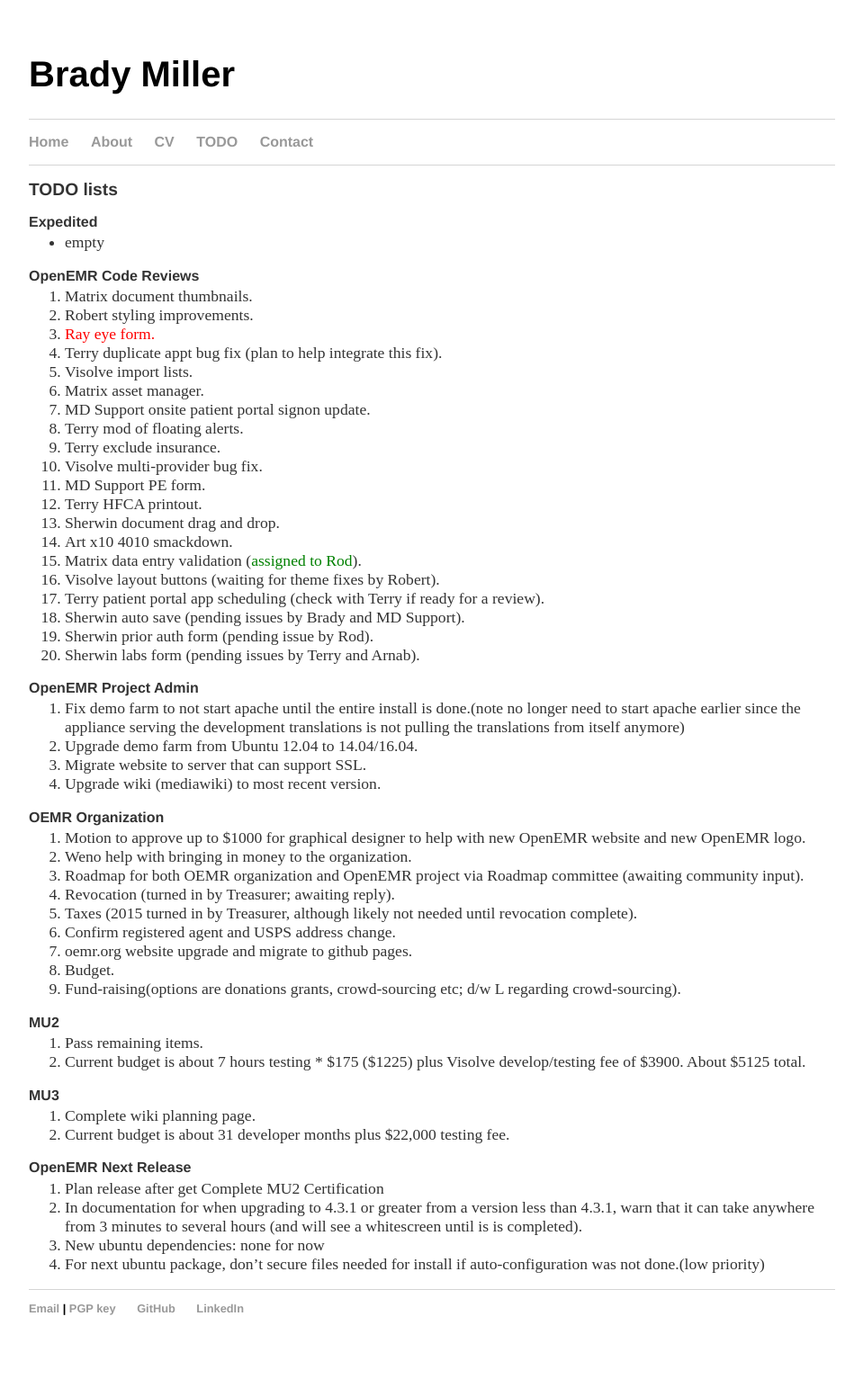
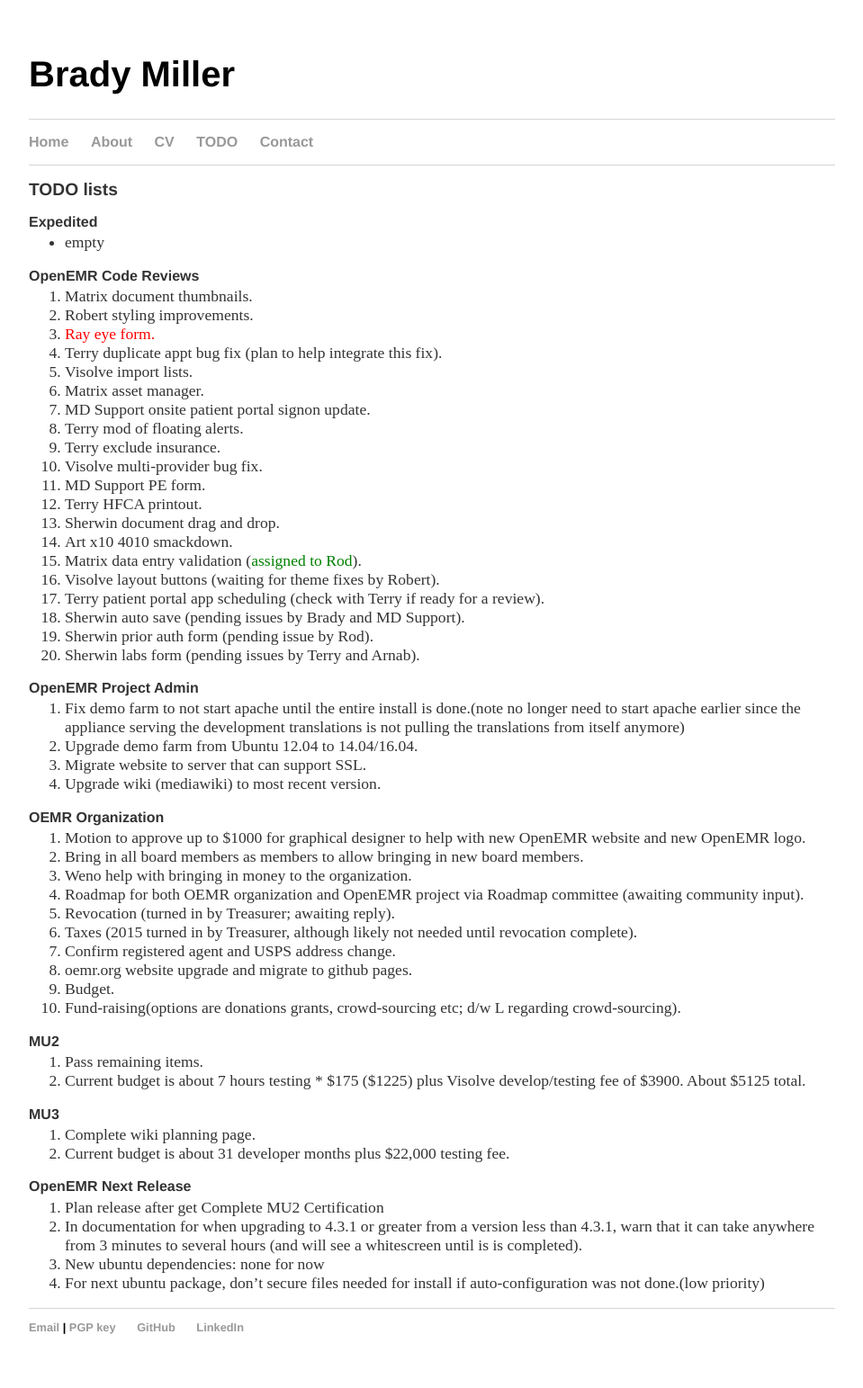
Before and after one commit to bradymiller/bradymiller.github.io, a Jekyll site: the page built from todo/index.md, in a window 1280 px wide. Shown: the whole page at 90% size, without its empty margins (160-1119 px from the left). Built offline with Jekyll 4.4.1, drawn with Linux system fonts in a browser that asks for light colours; before the commit the page ends 1522 px from its top, so only the background shows below that.

Commit message:
Update todo list

```diff
--- a/todo/index.md
+++ b/todo/index.md
@@ -36,6 +36,7 @@
 
 ### OEMR Organization
 1. Motion to approve up to $1000 for graphical designer to help with new OpenEMR website and new OpenEMR logo.
+1. Bring in all board members as members to allow bringing in new board members.
 1. Weno help with bringing in money to the organization.
 1. Roadmap for both OEMR organization and OpenEMR project via Roadmap committee (awaiting community input).
 1. Revocation (turned in by Treasurer; awaiting reply).
```
